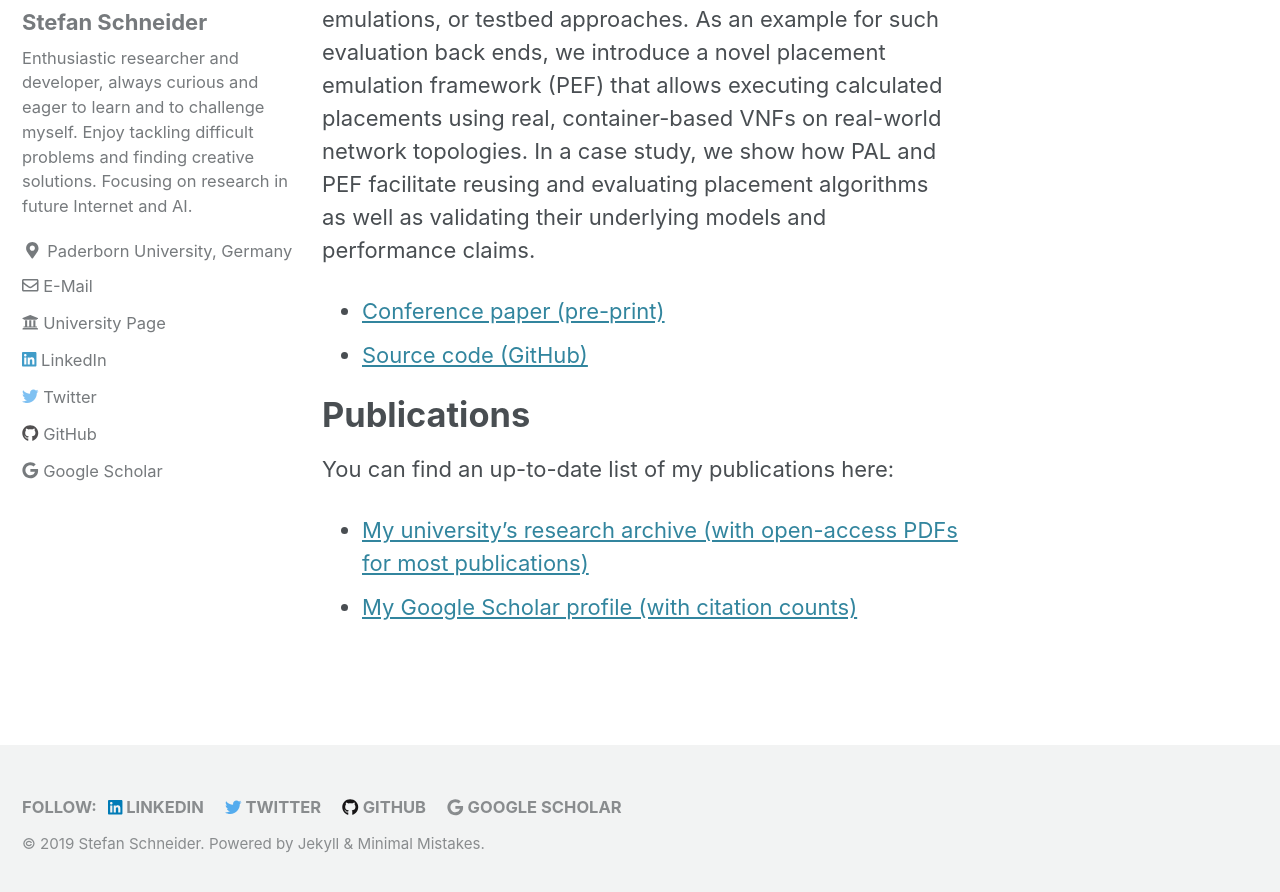
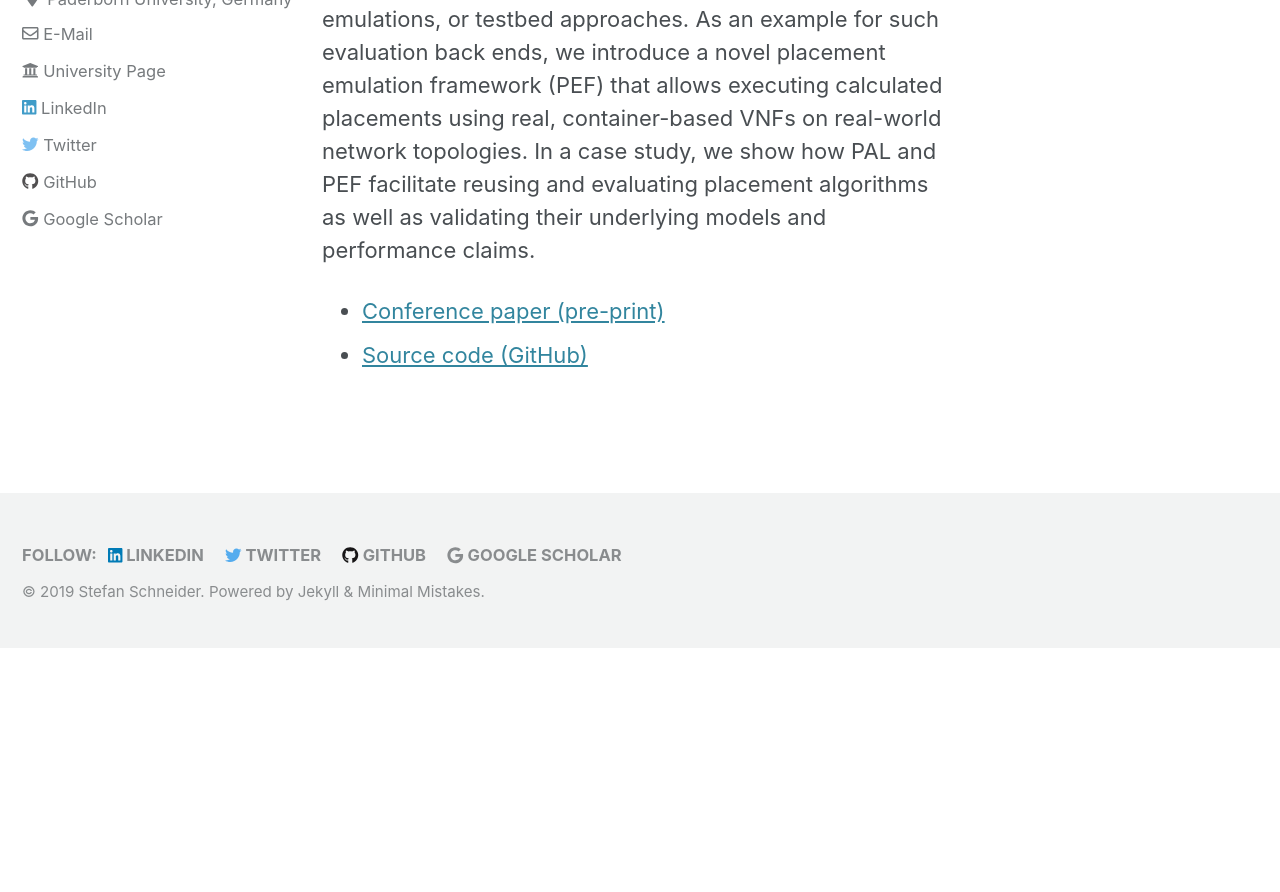
Before and after one commit to stefanbschneider/stefanbschneider.github.io, a Jekyll site: the page built from _pages/research.md, in a window 1280 px wide and 900 px high, scrolled down 4696 px. Shown: the top 892 px of the window. Built offline with Jekyll 4.4.1, drawn with Linux system fonts in a browser that asks for light colours; cached includes are drawn as plain includes; nearby versions of some CDN libraries; after the commit the page ends 5344 px from its top, so only the background shows below that.

Commit message:
added separate page for publications

```diff
--- a/_data/navigation.yml
+++ b/_data/navigation.yml
@@ -2,6 +2,8 @@
 main:
   - title: "Research"
     url: /
+  - title: "Publications"
+    url: /publications/
   - title: "Projects"
     url: /projects/
   - title: "Teaching"
--- a/_pages/research.md
+++ b/_pages/research.md
@@ -51,10 +51,3 @@
 
 * [Conference paper (pre-print)](https://ris.uni-paderborn.de/record/6972)
 * [Source code (GitHub)](https://github.com/CN-UPB/placement-emulation)
-
-# Publications
-
-You can find an up-to-date list of my publications here:
-
-* [My university's research archive (with open-access PDFs for most publications)](https://ris.uni-paderborn.de/person/stefanschneider)
-* [My Google Scholar profile (with citation counts)](https://scholar.google.com/citations?user=https://scholar.google.de/citations?user=7fimejMAAAAJ&hl=en&user=7fimejMAAAAJ)
```
Also changed, not shown: _pages/publications.md (added, +46 -0 lines).
